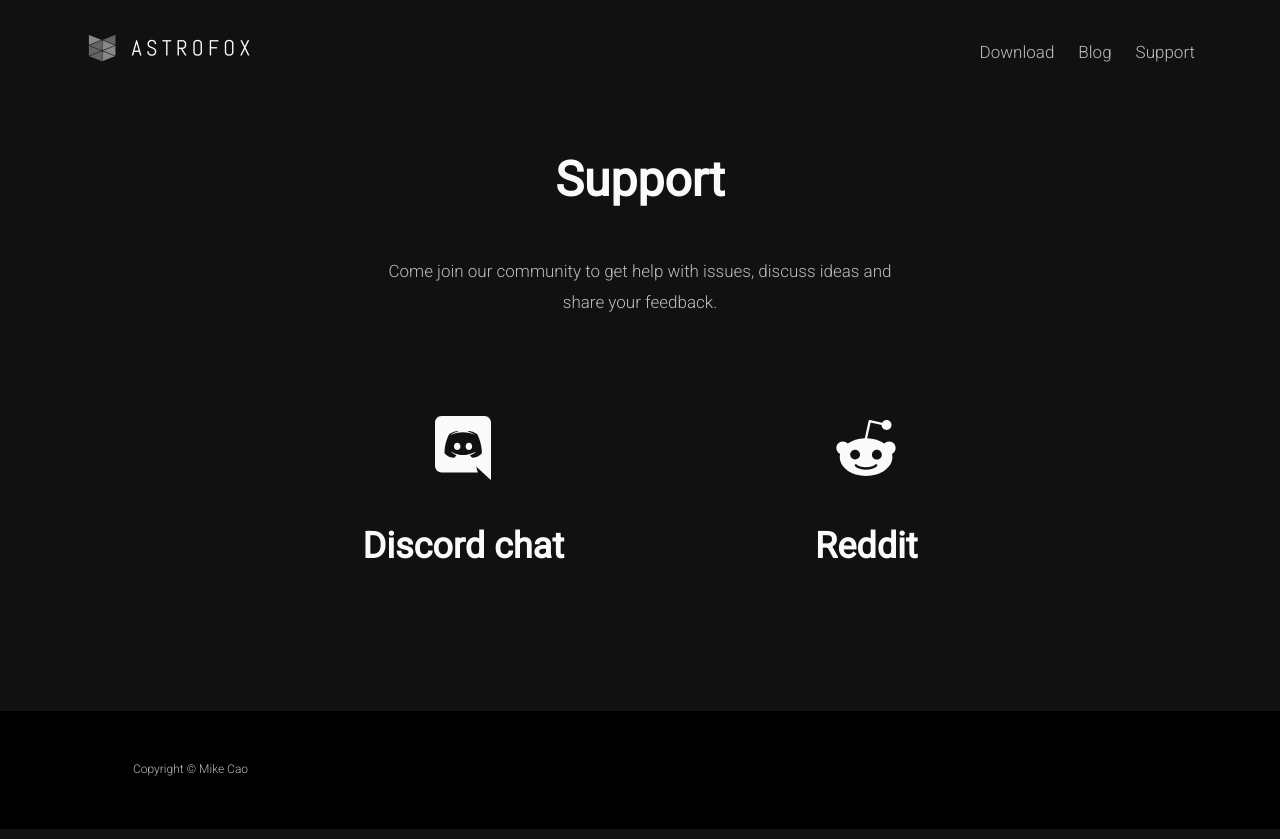
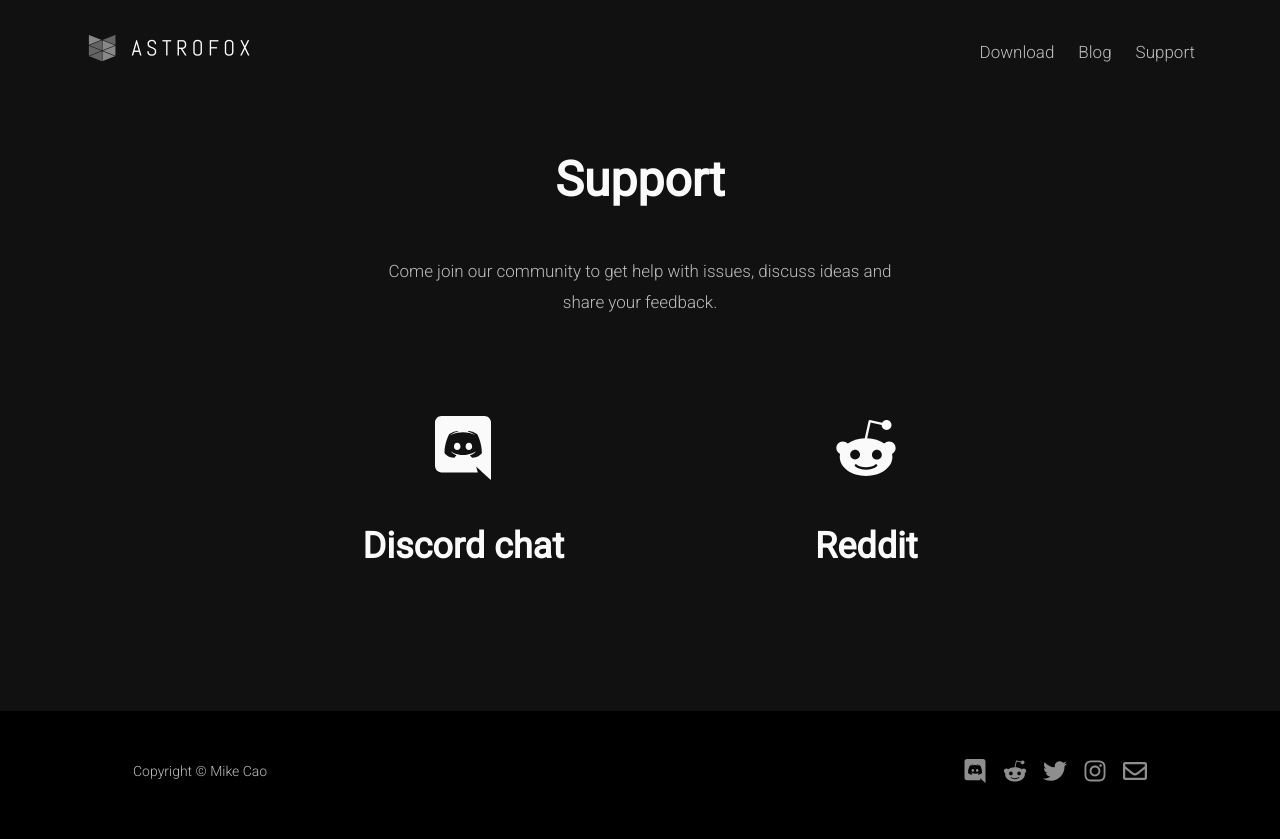
Before and after one commit to astrofox-io/website, a Next.js app: page /support in a window 1280 px wide. Built offline with nearby package versions, Linux system fonts and the light colour scheme.

Commit message:
Added social links.

```diff
--- a/components/block.js
+++ b/components/block.js
@@ -9,9 +9,9 @@
       {title && (
         <h2 className="block__title">
           {href ? (
-            <Link href={href}>
-              <a>{title}</a>
-            </Link>
+            <a href={href} target="_blank">
+              {title}
+            </a>
           ) : (
             title
           )}
--- a/components/footer.js
+++ b/components/footer.js
@@ -1,12 +1,15 @@
 import React from 'react';
-import classNames from 'classnames';
+import Social from 'components/social';
 
 export default function Footer() {
   return (
     <footer id="footer">
       <div className="container">
-        <div className="footer row">
-          <div className="col-lg-12">Copyright &copy; Mike Cao</div>
+        <div className="row">
+          <div className="col-lg-6">Copyright &copy; Mike Cao</div>
+          <div className="col-lg-6">
+            <Social />
+          </div>
         </div>
       </div>
     </footer>
--- /dev/null
+++ b/components/social.js
@@ -0,0 +1,30 @@
+import React from 'react';
+import Link from 'next/link';
+import Twitter from 'assets/twitter.svg';
+import Discord from 'assets/discord.svg';
+import Reddit from 'assets/reddit.svg';
+import Instagram from 'assets/instagram.svg';
+import Email from 'assets/email.svg';
+import config from 'config/site.json';
+
+export default function Social() {
+  return (
+    <div className="social-links">
+      <a href={config.discordUrl} target="_blank">
+        <Discord />
+      </a>
+      <a href={config.redditUrl} target="_blank">
+        <Reddit />
+      </a>
+      <a href={config.twitterUrl} target="_blank">
+        <Twitter />
+      </a>
+      <a href={config.instagramUrl} target="_blank">
+        <Instagram />
+      </a>
+      <a href={`mailto:${config.email}`} target="_blank">
+        <Email />
+      </a>
+    </div>
+  );
+}
--- /dev/null
+++ b/config/site.json
@@ -0,0 +1,7 @@
+{
+  "email": "contact@astrofox.io",
+  "discordUrl": "https://discord.gg/wJ6pyMZ",
+  "redditUrl": "https://www.reddit.com/r/astrofox/",
+  "twitterUrl": "https://twitter.com/astrofox_io",
+  "instagramUrl": "https://www.instagram.com/astrofox.io/"
+}
--- a/pages/support.js
+++ b/pages/support.js
@@ -3,6 +3,7 @@
 import Block from 'components/block';
 import Discord from 'assets/discord.svg';
 import Reddit from 'assets/reddit.svg';
+import config from 'config/site.json';
 
 export default function Support() {
   return (
@@ -16,8 +17,8 @@
               feedback.
             </p>
             <div className="row pt-5 justify-content-between">
-              <Block title="Discord chat" icon={<Discord />} href="https://discord.gg/wJ6pyMZ" />
-              <Block title="Reddit" icon={<Reddit />} href="https://www.reddit.com/r/astrofox/" />
+              <Block title="Discord chat" icon={<Discord />} href={config.discordUrl} />
+              <Block title="Reddit" icon={<Reddit />} href={config.redditUrl} />
             </div>
           </div>
         </div>
--- a/styles/index.css
+++ b/styles/index.css
@@ -83,6 +83,11 @@
   margin-top: 48px;
 }
 
+#footer .row {
+  font-size: 14px;
+  padding: 48px;
+}
+
 .header__title {
   display: flex;
   align-items: center;
@@ -118,11 +123,6 @@
 
 .header__links a:hover {
   color: #fafafa;
-}
-
-.footer {
-  font-size: 12px;
-  padding: 48px;
 }
 
 .screenshot {
@@ -241,6 +241,23 @@
   margin-top: 48px;
 }
 
+.social-links {
+  display: flex;
+  justify-content: flex-end;
+  align-items: center;
+}
+
+.social-links svg {
+  fill: #8e8e8e;
+  width: 24px;
+  height: 24px;
+  margin-left: 16px;
+}
+
+.social-links svg:hover {
+  fill: #fafafa;
+}
+
 .center {
   text-align: center;
 }
```
Also changed, not shown: pages/blog.js (+3 -9 lines), assets/email.svg (added).
